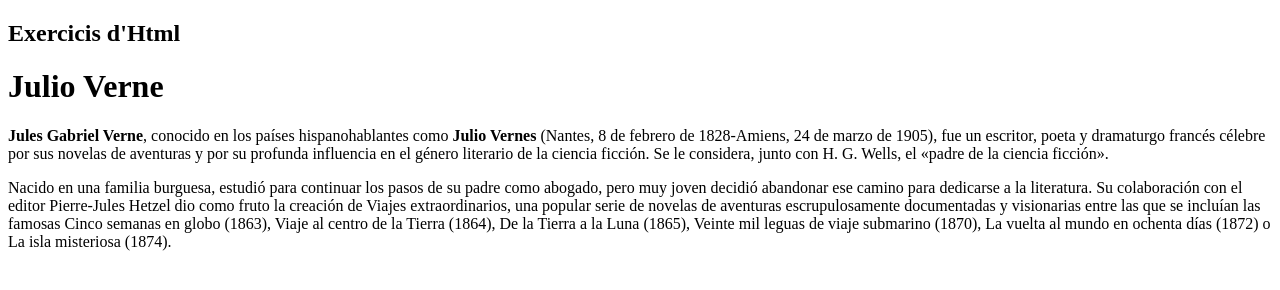
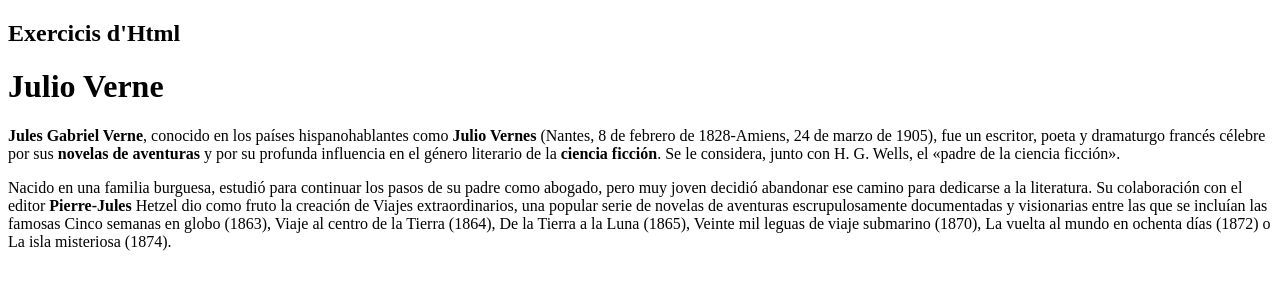
Before and after one commit to CristianLancer/web4, a plain HTML site: page html/02_formato/activitat6.html in a window 1280 px wide. Drawn offline with Linux system fonts and the light colour scheme.

Commit message:
Update activitat6.html

```diff
--- a/html/02_formato/activitat6.html
+++ b/html/02_formato/activitat6.html
@@ -10,9 +10,9 @@
 
 <h1> Julio Verne </h1>
 
-<p> <strong>Jules Gabriel Verne</strong>, conocido en los países hispanohablantes como <strong>Julio Vernes</strong> (Nantes, 8 de febrero de 1828-Amiens, 24 de marzo de 1905), fue un escritor, poeta y dramaturgo francés célebre por sus novelas de aventuras y por su profunda influencia en el género literario de la ciencia ficción. Se le considera, junto con H. G. Wells, el «padre de la ciencia ficción».</p>
+<p> <strong>Jules Gabriel Verne</strong>, conocido en los países hispanohablantes como <strong>Julio Vernes</strong> (Nantes, 8 de febrero de 1828-Amiens, 24 de marzo de 1905), fue un escritor, poeta y dramaturgo francés célebre por sus <strong>novelas de aventuras </strong> y por su profunda influencia en el género literario de la <strong>ciencia ficción</strong>. Se le considera, junto con H. G. Wells, el «padre de la ciencia ficción».</p>
 
-   <p> Nacido en una familia burguesa, estudió para continuar los pasos de su padre como abogado, pero muy joven decidió abandonar ese camino para dedicarse a la literatura. Su colaboración con el editor Pierre-Jules Hetzel dio como fruto la creación de Viajes extraordinarios, una popular serie de novelas de aventuras escrupulosamente documentadas y visionarias entre las que se incluían las famosas Cinco semanas en globo (1863), Viaje al centro de la Tierra (1864), De la Tierra a la Luna (1865), Veinte mil leguas de viaje submarino (1870), La vuelta al mundo en ochenta días (1872) o La isla misteriosa (1874).</p>
+   <p> Nacido en una familia burguesa, estudió para continuar los pasos de su padre como abogado, pero muy joven decidió abandonar ese camino para dedicarse a la literatura. Su colaboración con el editor  <strong>Pierre-Jules</strong> Hetzel dio como fruto la creación de Viajes extraordinarios, una popular serie de novelas de aventuras escrupulosamente documentadas y visionarias entre las que se incluían las famosas Cinco semanas en globo (1863), Viaje al centro de la Tierra (1864), De la Tierra a la Luna (1865), Veinte mil leguas de viaje submarino (1870), La vuelta al mundo en ochenta días (1872) o La isla misteriosa (1874).</p>
 
 </body>
 </html>
```
